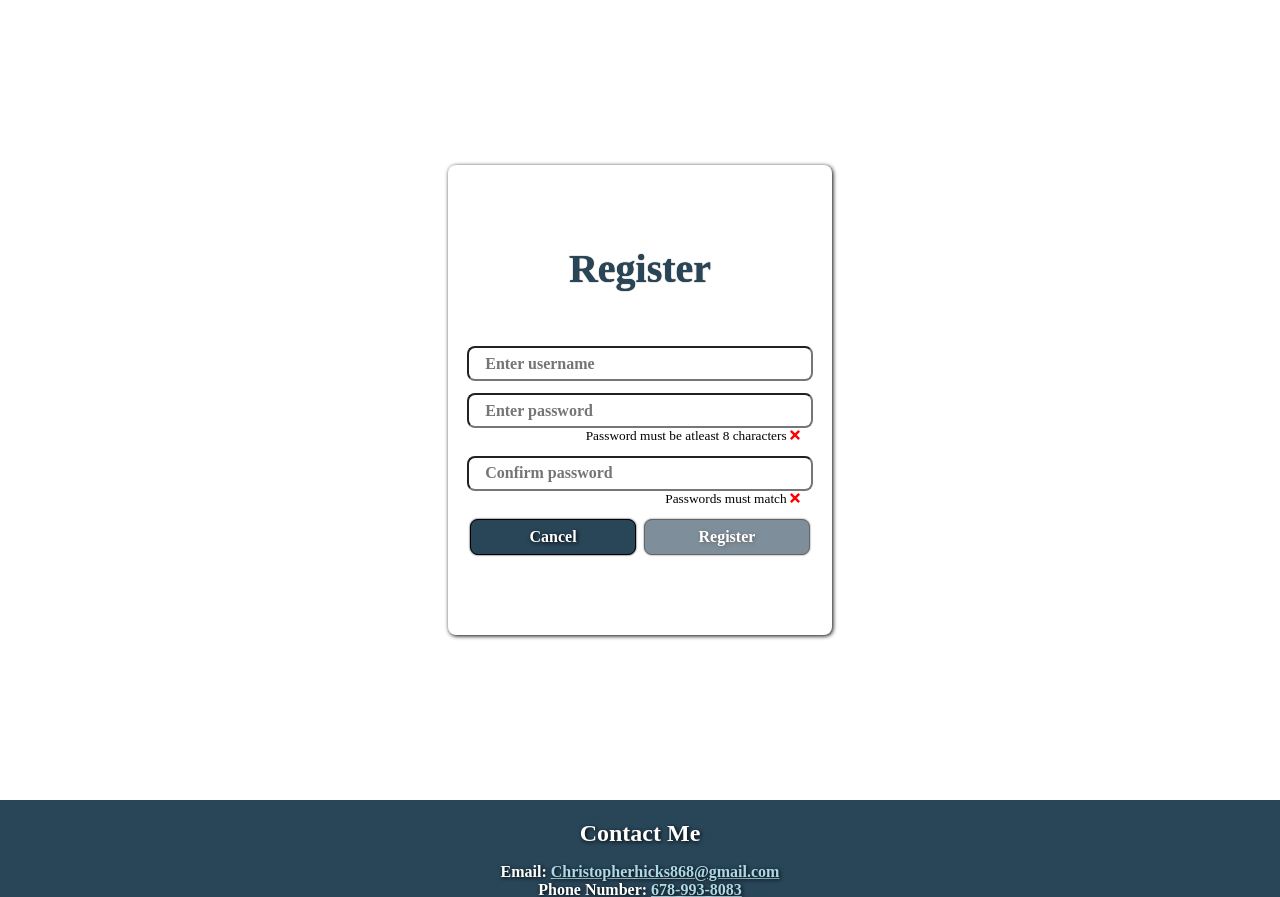
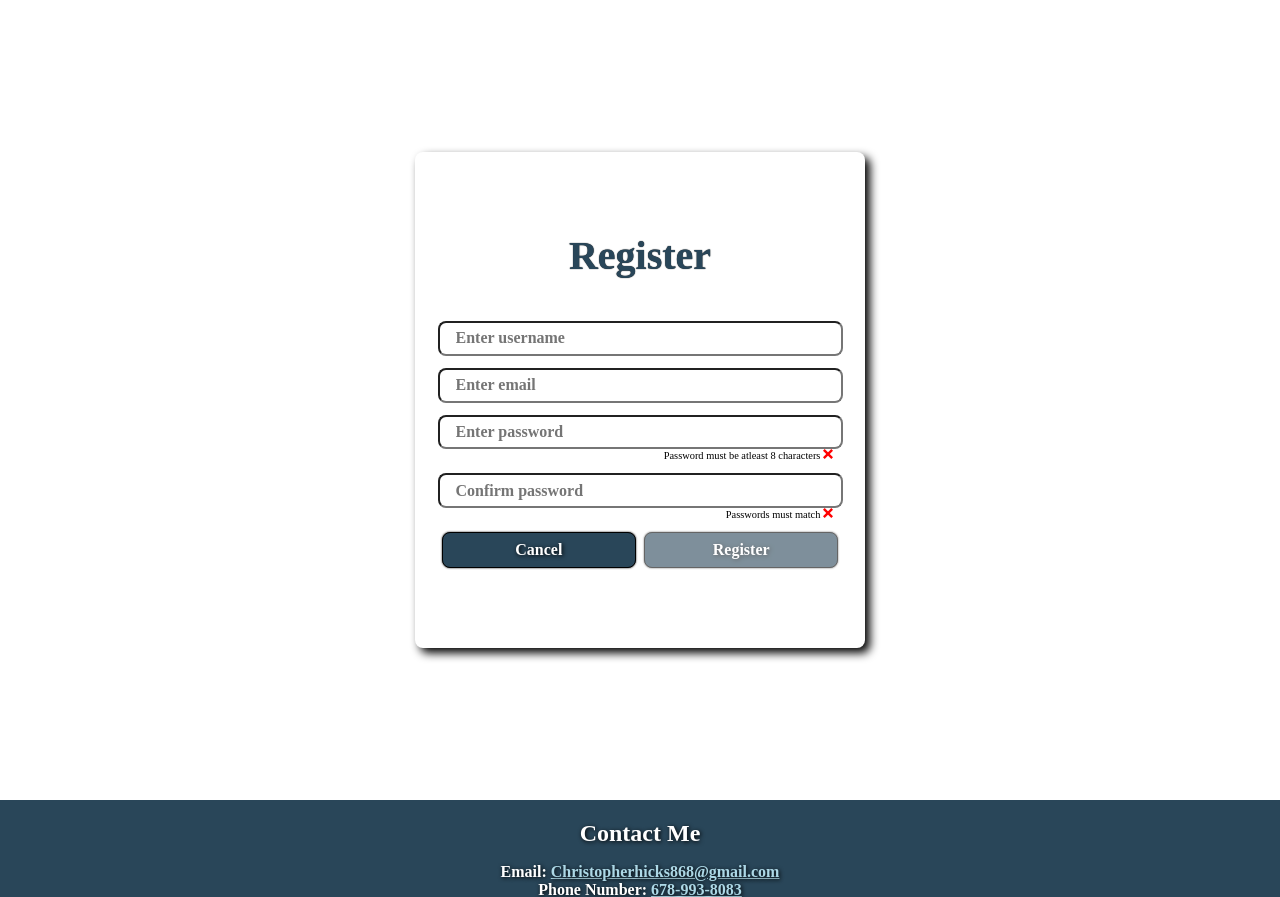
Before and after one commit to Christopher868/Django-Password-Manager, a Django app: page /register/ in a window 1280 px wide. Shown: the part 50-947 px from the top of the page. Run offline with Django 5.2, Linux system fonts and the light colour scheme.

Commit message:
Changed location of logout button and a hello msg when viewport is big enough. Added email field to usercreation form

```diff
--- a/website/password_manager/templates/accounts/register.html
+++ b/website/password_manager/templates/accounts/register.html
@@ -9,11 +9,17 @@
 {% block header %}{% endblock header %}
 <!-- Registration page content -->
 {% block content %}
+
+    <!-- User registration form -->
     <form id="register-form" action="{% url 'register' %}" method="POST" data-check-img-url ="{% static 'images/Green-Checkmark.svg' %}" data-x-img-url ="{% static 'images/Red-X.svg' %}">
         <h1 id="register-header">Register</h1>
         {% csrf_token %}
-        <div class="input-container"></div>
+        <div class="input-container">
             <input type="text" name="username" id="username" placeholder="Enter username" required>
+        </div>
+
+        <div class="input-container">
+            <input type="email" name="email" id="email" placeholder="Enter email" required>
         </div>
 
         <div class="input-container">
@@ -28,7 +34,7 @@
 
         <div id="register-btn-container">
             <button type="button"><a class="button-size" href="{% url 'login' %}">Cancel</a></button>
-            <button id="register-btn" class="button-size" type="submit" disabled>Register</button>
+            <button id="register-btn" class="button-size disable-effects" type="submit" disabled>Register</button>
         </div>
     </form>
 {% endblock content %}
--- a/website/password_manager/templates/base.html
+++ b/website/password_manager/templates/base.html
@@ -20,7 +20,7 @@
             <h1 id="website-name">Password Manager</h1>
             <ul id="nav-list">
                 {%if user.is_authenticated %}
-                <li class="nav-item"><a class="nav-link" href="{% url 'logout' %}">Logout</a></li>
+                <li class="nav-item" id="hello-msg">Hello, {{ username }}!</li>
                 {% else %}
                 <li class="nav-item"><a class="nav-link" href="{% url 'login' %}">Login</a></li>
                 {% endif %}
@@ -35,6 +35,9 @@
                     <li class="sidebar-item"><a class="sidebar-link" href="">Account</a></li>
                     <li class="sidebar-item"><a class="sidebar-link" href="">Passwords</a></li>
                     <li class="sidebar-item"><a class="sidebar-link" href="">About</a></li>
+                    {% if user.is_authenticated %}
+                    <li class="sidebar-item"><a class="sidebar-link" href="{% url 'logout' %}">Logout</a></li>
+                    {% endif %}
 
                 </ul>
         </div>
--- a/website/password_manager/templates/index.html
+++ b/website/password_manager/templates/index.html
@@ -9,5 +9,5 @@
 
 <!-- Index page content -->
 {% block content %}
-    <h2>Testing</h1>
+    <h2>Testing</h2>
 {% endblock content %}
--- a/website/password_manager/views.py
+++ b/website/password_manager/views.py
@@ -1,13 +1,18 @@
 from django.shortcuts import render, redirect
 from django.contrib.auth import logout, login, authenticate
-from django.contrib.auth.forms import AuthenticationForm, UserCreationForm
+from django.contrib.auth.forms import AuthenticationForm
+from .forms import CustomUserCreationForm
 from django.contrib import messages
 
 
 
 # View for index home page
 def index(request):
-    return render(request, 'index.html', {})
+    if(request.user):
+        username = request.user.username
+        return render(request, 'index.html', {'username':username})
+    else:
+        return render(request, 'index.html', {})
 
 
 # View for login page
@@ -30,6 +35,7 @@ def userLogin(request):
         return render(request, 'accounts/login.html', {})
 
 
+
 # View for logging out user
 def userLogout(request):
     logout(request)
@@ -37,13 +43,15 @@ def userLogout(request):
 
     return redirect('index')
 
+
+
 def userRegistration(request):
     if request.user.is_authenticated:
         messages.info(request, "You are already logged in!")
         return redirect('index')
     else:
         if request.method == "POST":
-            form = UserCreationForm(request.POST)
+            form = CustomUserCreationForm(request.POST)
 
             if form.is_valid():
                 user = form.save()
--- a/website/static/css/base.css
+++ b/website/static/css/base.css
@@ -94,6 +94,19 @@ footer {
     color:white;
     text-shadow: 1px 1px 4px black;
 
+}
+
+#hello-msg {
+    &:hover {
+        outline: none;
+        box-shadow: none;
+        text-shadow: 2px 2px 4px black;
+        cursor: default;
+    }
+
+    @media (max-width:600px) {
+        display: none;
+    }
 }
 
 #menu-symbol {
@@ -234,12 +247,16 @@ footer {
 /* messages styles */
 
 #message-container {
-    z-index: 0200;
+    z-index: 200;
     position: absolute;
     top: 120%;
     left: 50%;
     transform: translate(-50%, 0);
-
+    text-align: center;
+    width: 80%;
+    display: flex;
+    justify-content: center;
+    align-items: center;
 }
 
 #messages {
@@ -248,11 +265,12 @@ footer {
     display: flex;
     flex-direction: column;
     gap: .5rem;
+    width: fit-content;
 }
 
 .message{
     box-shadow: 1px 1px 4px black;
-    padding: 1rem 2rem;
+    padding: 1rem 1.5rem;
     color:#294659;
     background-color: white;
     border-radius: 1rem;
@@ -284,3 +302,7 @@ footer {
 .fade {
     opacity: 0;
 }
+
+.disable-effects {
+    pointer-events: none !important;
+}
--- a/website/static/css/register.css
+++ b/website/static/css/register.css
@@ -19,11 +19,15 @@
     justify-content: center;
     align-items: center;
     gap: .75rem;
-    width: 30%;
-    min-width:300px;
-    box-shadow: 1px 1px 4px black;
+    width: 80%;
+    min-width:275px;
+    max-width: 450px;
+    box-shadow: 5px 5px 10px black;
     padding: 5rem 0;
     border-radius: .5rem;
+    @media (max-width:600px) {
+        padding: 2rem 0;
+    }
 }
 .input-container {
     width: 100%;
@@ -39,7 +43,10 @@
     min-width: 200xp;
     border-radius: .5rem;
     font-size: 1rem;
-
+    &:focus {
+        box-shadow: 2px 2px 10px black;
+        outline: none;
+    }
     &::placeholder {
         font-weight: bold;
     }
@@ -68,11 +75,11 @@
     color: white;
     text-shadow: 1px 1px 4px black;
     &:hover{
-        box-shadow: 0px 0px 4px black;
+        box-shadow: 2px 2px 10px black;
         cursor: pointer;
     }
     &:active {
-        box-shadow: inset 0px 0px 4px black;
+        box-shadow: inset 2px 2px 10px black;
     }
 }
 
@@ -89,6 +96,9 @@
 .button-size {
     padding: .5rem 0;
 }
+small {
+    font-size: .65rem;
+}
 
 /* field status stylings */
 
--- a/website/static/js/register.js
+++ b/website/static/js/register.js
@@ -8,6 +8,7 @@ const xUrl = registerForm.dataset.xImgUrl
 const checkUrl = registerForm.dataset.checkImgUrl
 var password1ValidStatus = false
 var password2ValidStatus = false
+const inputFields = registerForm.querySelectorAll('input')
 
 
 
@@ -37,11 +38,19 @@ password2.addEventListener('input', (e) => {
 
 // Event listener to disable and enable register button
 registerForm.addEventListener('input', (e) => {
-    if(password1ValidStatus && password2ValidStatus){
+    // Checks if all input fields are filled out
+    var inputStatus = Array.from(inputFields).every(input => input.value.length >= 1)
+
+    // Enables register button if all requirements are met and disables it if they are not
+    if(password1ValidStatus && password2ValidStatus && inputStatus){
         registerBtn.disabled = false
         registerBtn.style.opacity = "100%"
+        registerBtn.classList.remove('disable-effects')
     } else {
         registerBtn.disabled = true
         registerBtn.style.opacity = "60%"
+        registerBtn.classList.add('disable-effects')
+
+
     }
 })
```
Also changed, not shown: website/password_manager/forms.py (+8 -0 lines), website/password_manager/templates/accounts/login.html (+9 -1 lines), website/static/css/login.css (+17 -6 lines), website/db.sqlite3.
